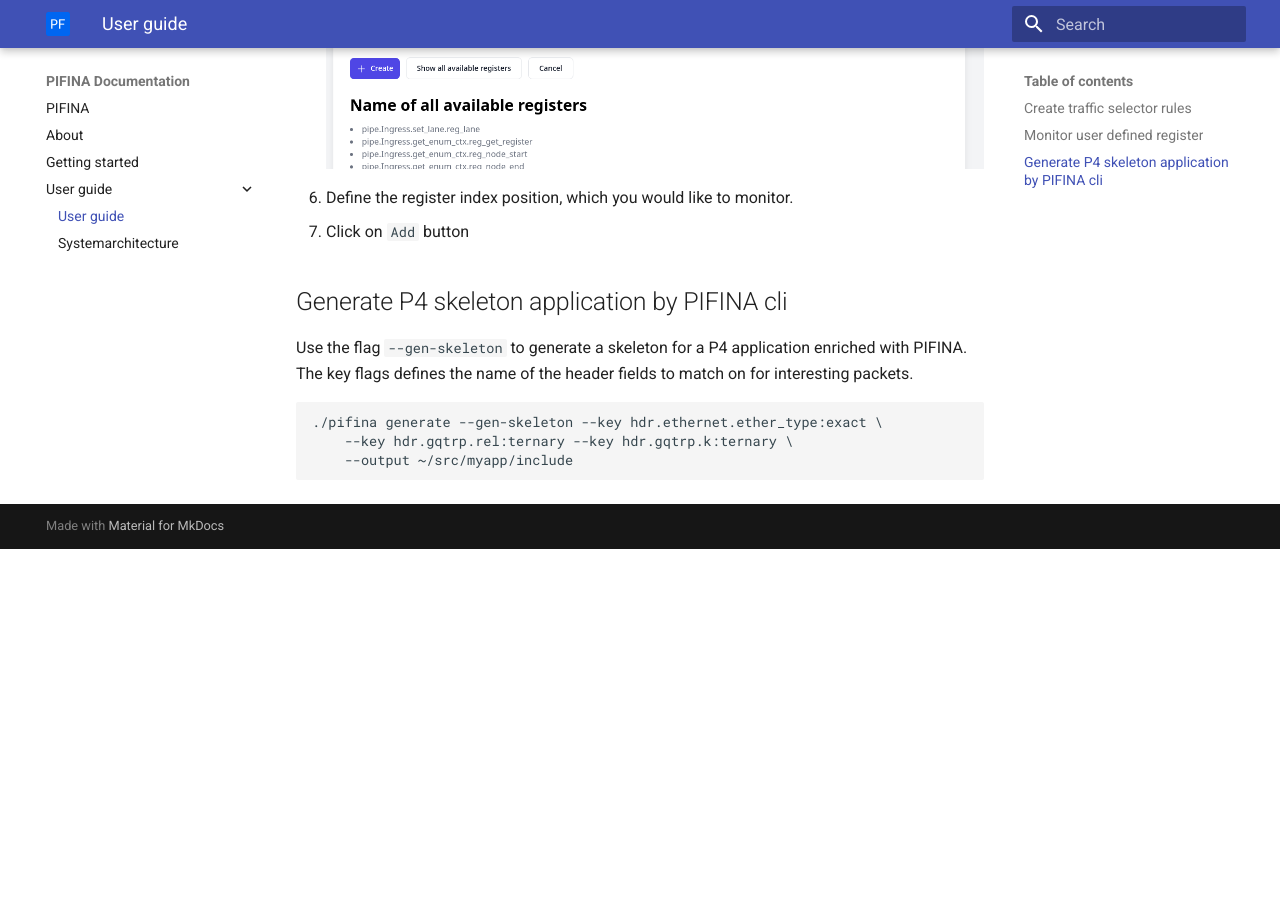
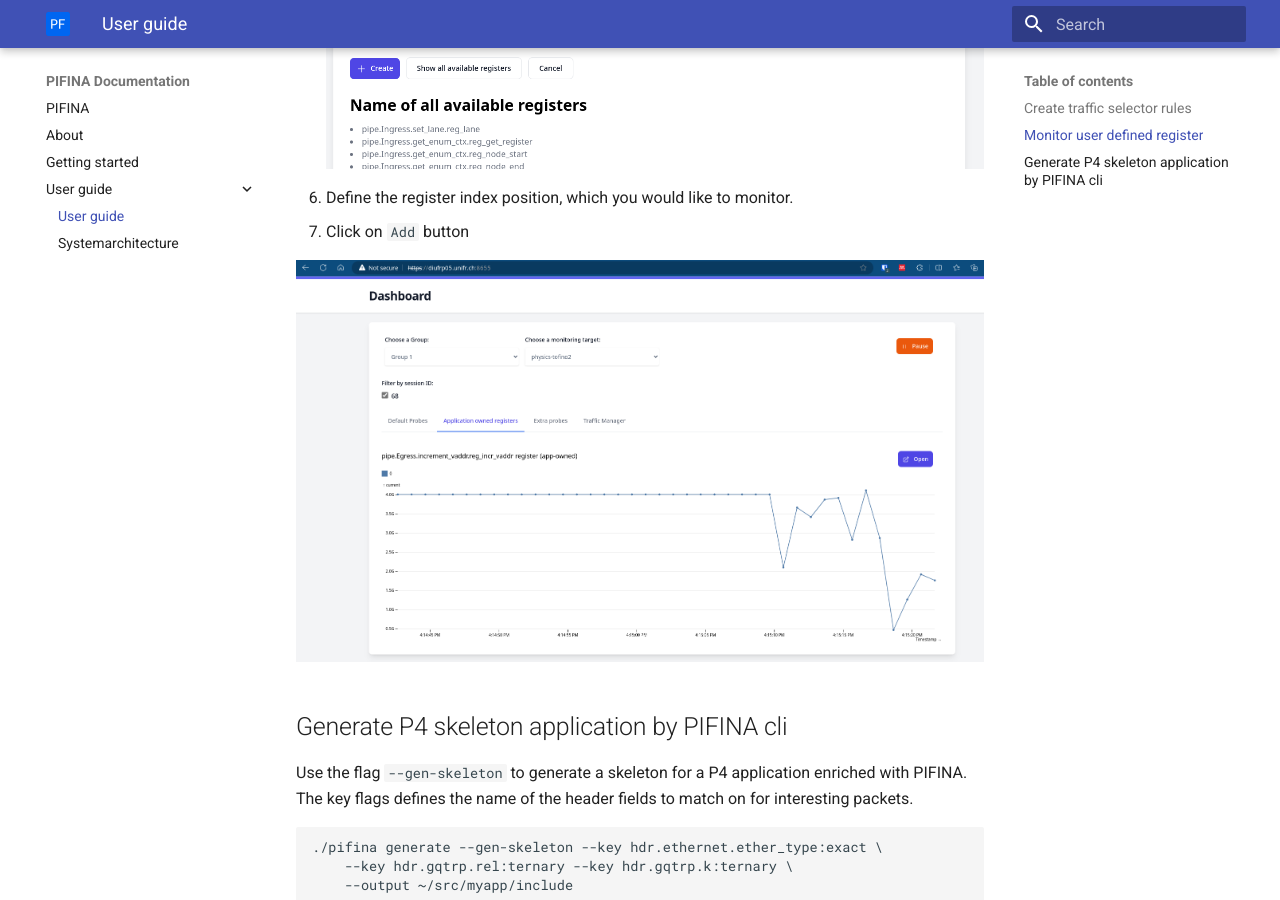
Before and after one commit to thushjandan/pifina, an MkDocs documentation site: the page built from docs/user-guide/README.md, in a window 1280 px wide and 900 px high, scrolled down 2242 px. Built offline with MkDocs 1.6.1 and Material for MkDocs 9.7.7, drawn with Linux system fonts in a browser that asks for light colours; before the commit the page ends 2791 px from its top, so only the background shows below that.

Commit message:
docs: add screenshot of the dashboard :memo:

```diff
--- a/docs/user-guide/README.md
+++ b/docs/user-guide/README.md
@@ -24,6 +24,8 @@ PIFINA is able to monitor and visualise any registers in use. You can use this f
 6. Define the register index position, which you would like to monitor.
 5. Click on `Add` button
 
+![View register in dashboard](images/scrn-app-reg-dash.png)
+
 ## Generate P4 skeleton application by PIFINA cli
 Use the flag `--gen-skeleton` to generate a skeleton for a P4 application enriched with PIFINA.
 The key flags defines the name of the header fields to match on for interesting packets.
```
Also changed, not shown: docs/user-guide/images/scrn-app-reg-dash.png (added), docs/user-guide/images/scrn-startpage.png (added).
